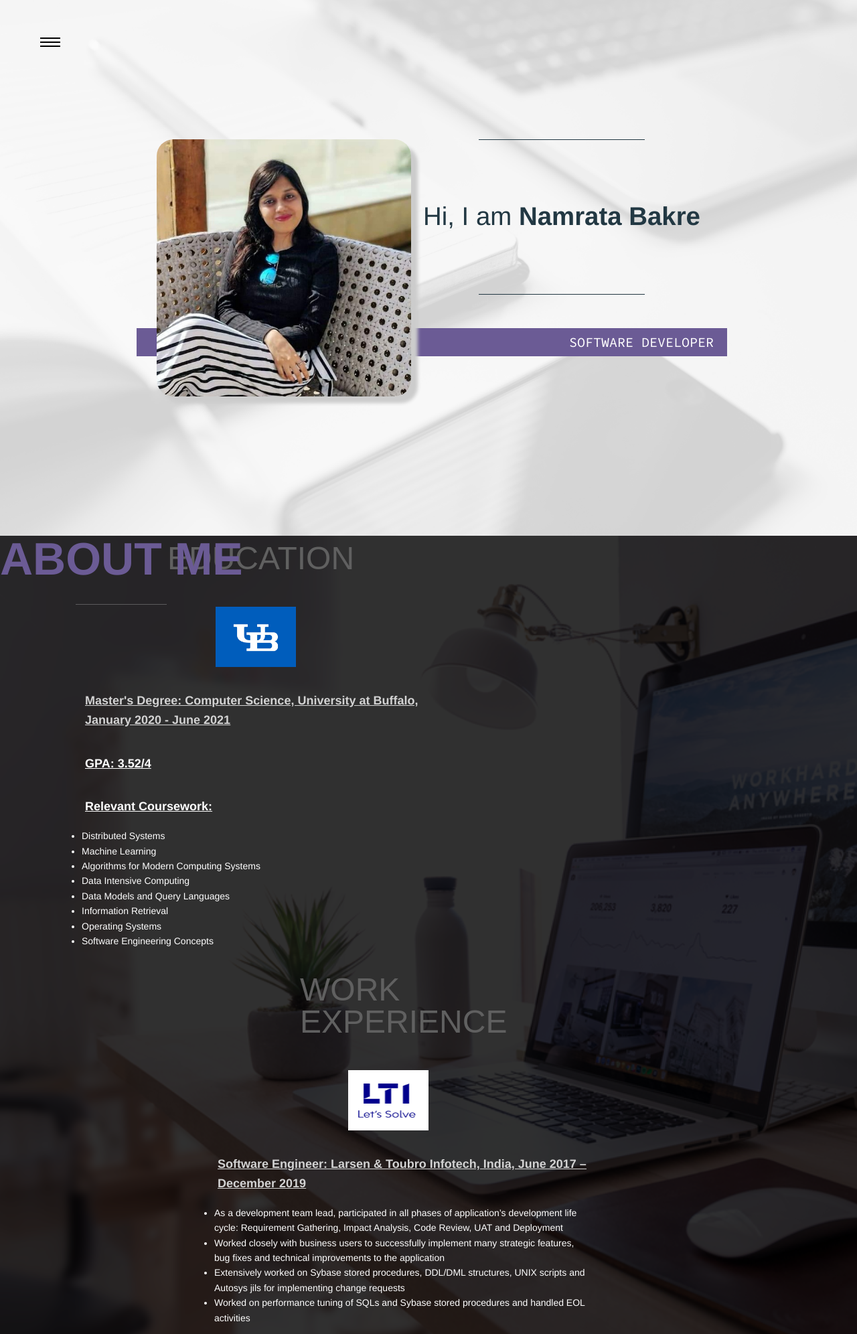
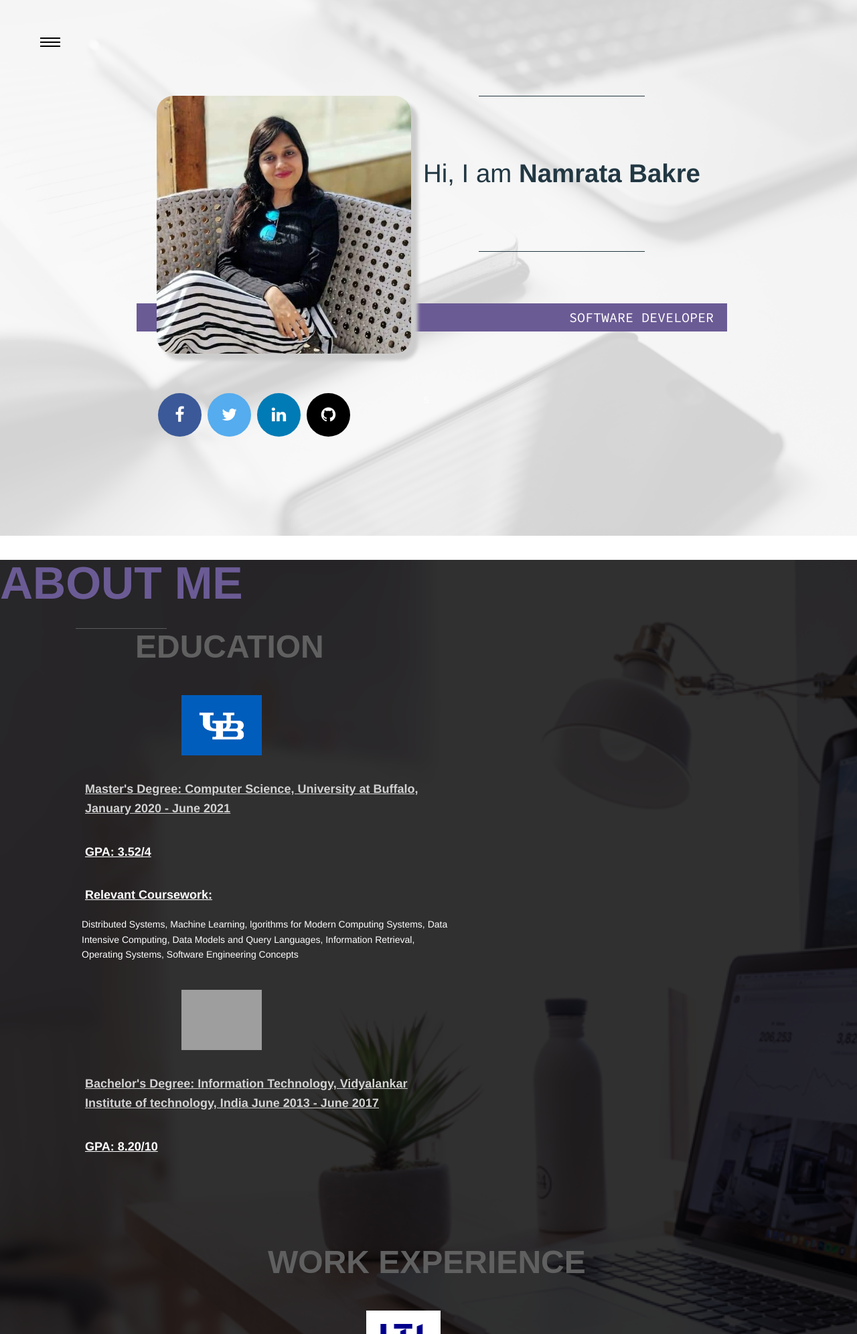
Before and after one commit to NamrataBakre/My-Portfolio, a PHP site: page / in a window 1280 px wide. Shown: the top 1992 px of the page at 67% size. Run offline with PHP 8.4, Linux system fonts and the light colour scheme; some libraries are stand-ins or nearby versions; some web fonts are replaced; grey boxes are pictures that could not be loaded.

Commit message:
Updates in index.html

```diff
--- a/css/main.css
+++ b/css/main.css
@@ -1,4 +1,5 @@
 @import url("https://fonts.googleapis.com/css?family=Merriweather:400,900|Six+Caps");
+@import url("https://cdnjs.cloudflare.com/ajax/libs/font-awesome/4.7.0/css/font-awesome.min.css");
 /*! normalize.css v7.0.0 | MIT License | github.com/necolas/normalize.css */
 /* Document
    ========================================================================== */
@@ -1035,6 +1036,7 @@
   -moz-border-radius:25px;
   -webkit-border-radius:25px;
   border-radius:25px;
+  margin-bottom: 3em;
 }
 
 .intro {
@@ -1138,6 +1140,12 @@
   margin-right: auto;
   width: 20%;
 }
+.centerUBLogo {
+  display: block;
+  margin-left: 10.5em;
+  margin-right: auto;
+  width: 20%;
+}
 .center1 {
   display: block;
   margin-left: 1.5em;
@@ -1230,6 +1238,44 @@
 
 /* end of skill set bar */
 
+
+/*Icons on front page */
+.fa {
+        width: 25px;
+        padding: 20px;
+        font-size: 25px;
+        text-align: center;
+        text-decoration: none;
+        margin: 5px 2px;
+        color: white;
+        border-radius: 50%;
+      }
+
+      .fa:hover {
+        opacity: 0.7;
+      }
+
+      .fa-facebook {
+        background: #3B5998;
+      }
+
+      .fa-twitter {
+        background: #55ACEE;
+      }
+
+
+
+      .fa-linkedin {
+        background: #007bb5;
+      }
+
+      .fa-github {
+        background: #000000;
+      }
+
+
+/* End of Icons on Front Page */
+
 @media (min-width: 800px) {
     .services {
         display: fixed;
--- a/index.html
+++ b/index.html
@@ -5,6 +5,7 @@
   <meta name="viewport" content="width=device-width, initial-scale=1.0">
   <meta http-equiv="X-UA-Compatible" content="ie=edge">
   <title>Namrata Portfolio</title>
+
   <link rel="stylesheet" href="https://cdnjs.cloudflare.com/ajax/libs/normalize/7.0.0/normalize.min.css">
   <link rel="stylesheet" href="https://cdnjs.cloudflare.com/ajax/libs/font-awesome/5.11.2/css/all.css" integrity="sha256-46qynGAkLSFpVbEBog43gvNhfrOj+BmwXdxFgVK/Kvc=" crossorigin="anonymous" />
   <link href="https://fonts.googleapis.com/css?family=Source+Code+Pro:400,900|Source+Sans+Pro:300,900&display=swap" rel="stylesheet">
@@ -51,6 +52,16 @@
             </h1>
             <p class="section__subtitle section__subtitle--intro">SOFTWARE DEVELOPER</p>
             <img src="img/Namrata_Intro.jpg" alt="a picture of Namrata smiling" class="intro__img">
+
+            <section>
+            <a href="https://www.facebook.com/people/Namrata-Bakre/100002365939448" class="fa fa-facebook"></a>
+            <a href="https://twitter.com/BakreNamrata" class="fa fa-twitter"></a>
+            <a href="https://www.linkedin.com/in/namrata-bakre/" class="fa fa-linkedin"></a>
+            <a href="https://github.com/NamrataBakre" class="fa fa-github"></a>
+          </section>s
+
+
+
         </section>
       <!-- Introduction -->
     </div>
@@ -78,25 +89,22 @@
             <div class="services">
 
                 <div class="service">
-                    <h2 class= "center2"> EDUCATION </h2>
-                    <h3 class= "center2"><u class="strong"><b></b></u></h3><a href="http://www.buffalo.edu/"><img src = "img/UB.jpg" class= "center" height="90px" width="100px" /></a>
+                    <h2> <strong class="strong1">EDUCATION</strong> </h2>
+                    <h3 class= "center2"><u class="strong"><b></b></u></h3><a href="http://www.buffalo.edu/"><img src = "img/UB.jpg" class= "centerUBLogo" height="90px" width="100px" /></a>
                     <p><strong class="strong1"><u><a href="http://www.buffalo.edu/" style="color: lightgrey;">Master's Degree: Computer Science, University at Buffalo, January 2020 - June 2021</a></u> </strong>
                     <p><strong class="strong1"><u>GPA: 3.52/4</u> </strong></p>
 
 
                     <p><strong class="strong1"><u>Relevant Coursework:</u> </strong></p>
-                    <ul style="font-size: 14px;">
-                    <li > Distributed Systems </li>
-                    <li > Machine Learning </li>
-                    <li > Algorithms for Modern Computing Systems </li>
-                    <li > Data Intensive Computing </li>
-                    <li > Data Models and Query Languages </li>
-                    <li > Information Retrieval </li>
-                    <li > Operating Systems </li>
-                    <li > Software Engineering Concepts </li></p>
+                    <ul style="font-size: 14px; margin-bottom: 3em;">
+                     Distributed Systems, Machine Learning, lgorithms for Modern Computing Systems, Data Intensive Computing, Data Models and Query Languages,
+                    Information Retrieval, Operating Systems, Software Engineering Concepts
+                    </p>
                     </ul>
 
-
+                    <h3 class= "center2"><u class="strong"><b></b></u></h3><a href="https://vit.edu.in/"><img src = "img/vit.jpeg" class= "centerUBLogo" height="90px" width="70px" /></a>
+                    <p><strong class="strong1"><u><a href="https://vit.edu.in/" style="color: lightgrey;">Bachelor's Degree: Information Technology, Vidyalankar Institute of technology, India June 2013 - June 2017</a></u> </strong>
+                    <p><strong class="strong1"><u>GPA: 8.20/10</u> </strong></p>
 
 
 
@@ -105,7 +113,7 @@
                 </div> <!-- / service -->
 
                 <div class="service">
-                    <h2 class= "center2"> WORK EXPERIENCE </h2>
+                    <h2><strong class="strong1"> WORK EXPERIENCE </h2>
                     <h3><u class="strong"><b class="center1"></b></u></h3><a href="https://www.lntinfotech.com/"><img src = "img/LTI.png" class= "center" height="90px" width="100px" /></a>
                     <p>
 
```
